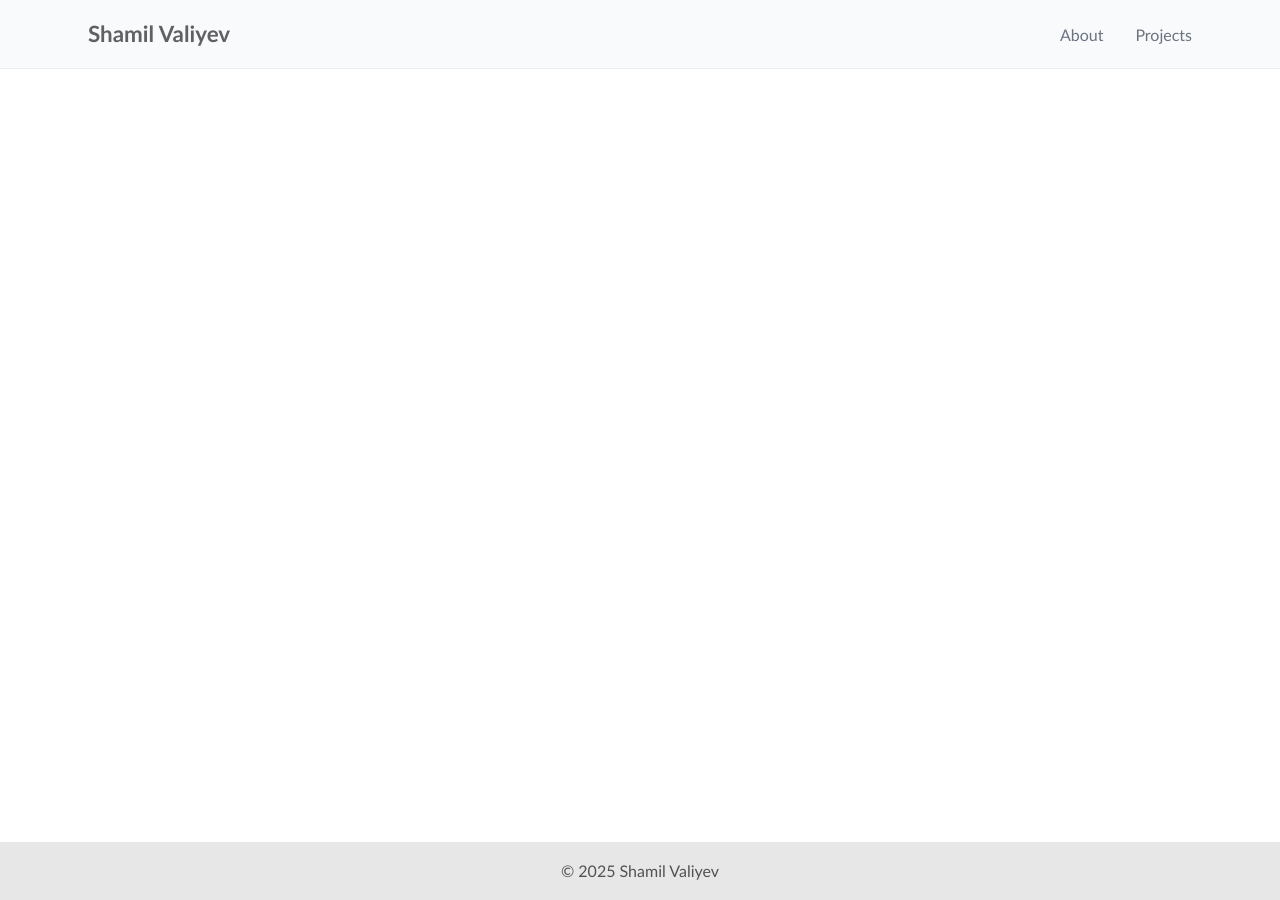
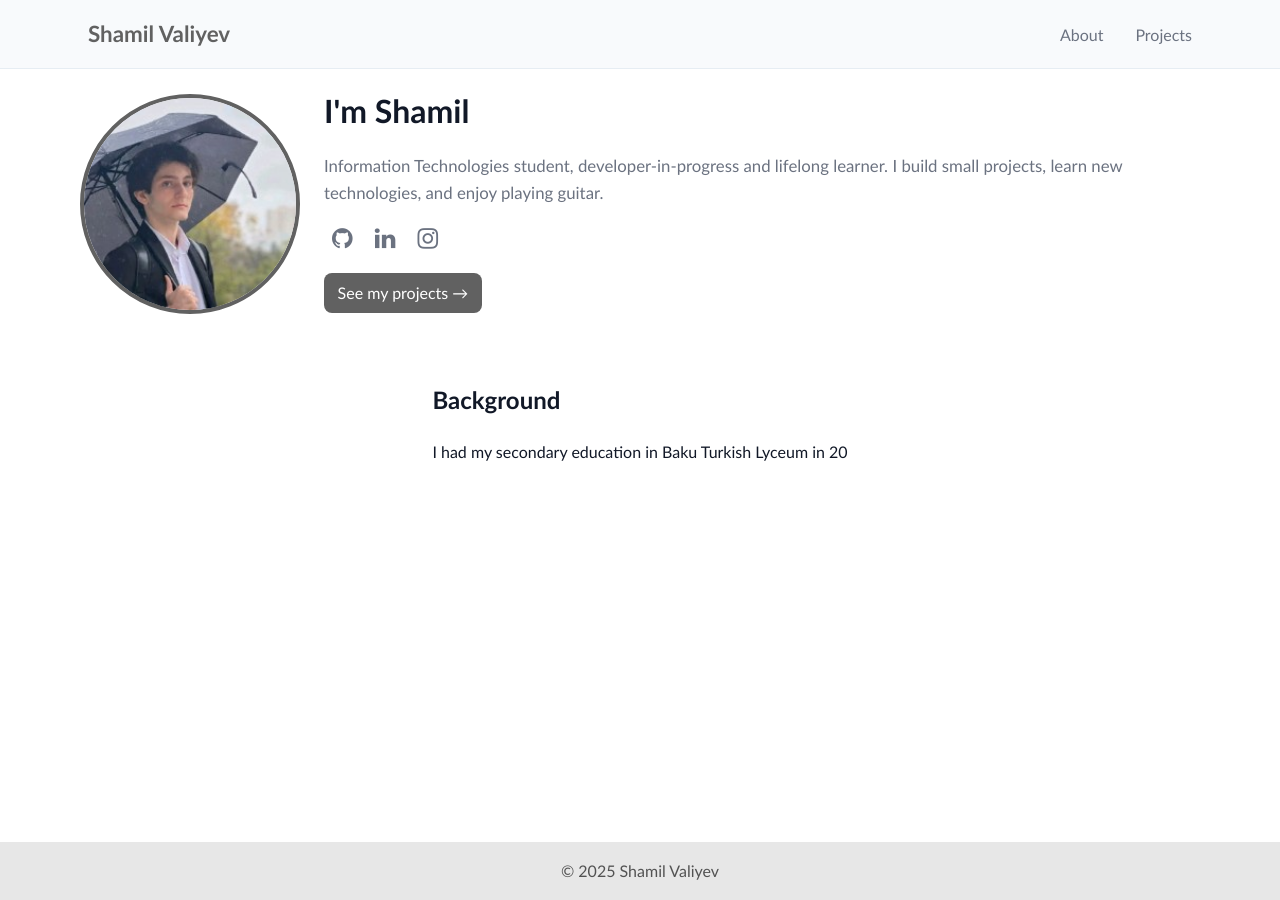
Before and after one commit to TheShamil35/theshamil35.github.io, a Jekyll site: the page built from about.html, in a window 1280 px wide. Built offline with Jekyll 4.4.1, drawn with Linux system fonts in a browser that asks for light colours.

Commit message:
about me and fixes

```diff
--- /dev/null
+++ b/about.html
@@ -0,0 +1,33 @@
+---
+layout: default
+title: About
+permalink: /about/
+---
+
+<section class="about-hero wrapper">
+	<div class="about-grid">
+		<div class="about-photo">
+			<img class="profile-photo" src="/assets/pfp.jpeg" alt="Profile photo">
+		</div>
+		<div class="about-intro">
+			<h1>I'm Shamil</h1>
+			<p class="lead">Information Technologies student, developer-in-progress and lifelong learner. I build small projects, learn new technologies, and enjoy playing guitar.</p>
+
+			<div class="social-links">
+				<a href="https://github.com/theshamil35" aria-label="GitHub"><i class="fa fa-github"></i></a>
+				<a href="https://www.linkedin.com/in/theshamil35" aria-label="LinkedIn"><i class="fa fa-linkedin"></i></a>
+				<a href="https://www.instagram.com/theshamil35" aria-label="Instagram"><i class="fa fa-instagram"></i></a>
+			</div>
+
+			<p><a class="cta" href="/projects/">See my projects →</a></p>
+		</div>
+	</div>
+</section>
+
+<section class="wrapper about-body">
+	<div class="about-section">
+		<h2>Background</h2>
+		<p>I had my secondary education in Baku Turkish Lyceum in 20</p>
+	</div>
+
+</section>
--- a/about.markdown
+++ /dev/null
@@ -1,5 +0,0 @@
----
-layout: default
-title: About
-permalink: /about/
----
--- a/assets/main.css
+++ b/assets/main.css
@@ -37,7 +37,7 @@
 
 * {
   box-sizing: border-box;
-  font-family:'Trebuchet MS', 'Lucida Sans Unicode', 'Lucida Grande', 'Lucida Sans', Arial, sans-serif, system-ui, -apple-system, 'Segoe UI', Roboto, 'Helvetica Neue', Arial;
+  font-family: 'Trebuchet MS', 'Lucida Sans Unicode', 'Lucida Grande', 'Lucida Sans', Arial, sans-serif, system-ui, -apple-system, 'Segoe UI', Roboto, 'Helvetica Neue', Arial;
 }
 
 html,
@@ -57,6 +57,7 @@ body {
   min-height: 100vh;
 
 }
+
 .wrapper {
   margin: 0 auto;
   padding: 1rem;
@@ -79,6 +80,13 @@ body {
   display: flex;
   align-items: center;
   justify-content: space-between;
+}
+
+.site-body {
+  flex: 1;
+  display: flex;
+  flex-direction: column;
+  align-items: center;
 }
 
 .site-brand {
@@ -120,15 +128,18 @@ body {
 
 .profile h3 {
   margin: 0.5rem 0 0.25rem 0;
+  transition: transform 0.3s ease;
+
 }
 
-.profile-photo{
+.profile-photo {
   width: 200px;
   height: 200px;
   border-radius: 50%;
   object-fit: cover;
   border: 4px solid var(--accent);
 }
+
 
 .social-links {
   font-size: 1.5rem;
@@ -140,15 +151,18 @@ body {
   color: var(--muted);
   text-decoration: none;
 }
-.social-links img{
+
+.social-links img {
   width: 1.5rem;
   height: 1.5rem;
 }
 
-.svg-icon {
-    width: 1.5rem;
-    height: 1.5rem;
-    fill: #414141;
+.profile-about {
+
+  max-width: 700px;
+  font-size: 20px;
+  text-align: justify;
+  color: var(--accent);
 }
 
 /* Footer */
@@ -162,6 +176,7 @@ body {
 .footer-inner {
   display: flex;
 }
+
 .footer-credit p {
   margin: 0;
   padding: 0;
@@ -176,6 +191,7 @@ body {
   .wrapper {
     padding: 1rem
   }
+
   .header-inner {
     flex-direction: column;
     align-items: center;
@@ -185,3 +201,96 @@ body {
     gap: 0.5rem
   }
 }
+
+
+@keyframes move {
+  0% {}
+}
+
+/* About page specific styles */
+.about-grid {
+  display: grid;
+  grid-template-columns: 220px 1fr;
+  gap: 1.5rem;
+  align-items: center
+}
+
+.about-photo .profile-photo {
+  width: 220px;
+  height: 220px;
+  border-radius: 14px;
+  border-radius: 50%;
+  border: 4px solid var(--accent)
+}
+
+.about-intro h1 {
+  margin: 0 0 0.5rem;
+  font-size: 2rem
+}
+
+.lead {
+  color: var(--muted);
+  font-size: 1.05rem;
+  margin-bottom: 0.75rem
+}
+
+.skills {
+  display: flex;
+  flex-wrap: wrap;
+  gap: 0.5rem
+}
+
+.skill {
+  background: #f1f5f9;
+  border: 1px solid #e6eef8;
+  padding: 0.35rem 0.6rem;
+  border-radius: 999px;
+  font-size: 0.9rem;
+  color: var(--accent)
+}
+
+.timeline {
+  list-style: none;
+  padding: 0;
+  margin: 0
+}
+
+.timeline li {
+  padding: 0.75rem 0;
+  border-bottom: 1px dashed #eef4fb
+}
+
+.timeline .muted {
+  color: var(--muted);
+  font-size: 0.9rem
+}
+
+.contact-me a {
+  color: var(--accent);
+  font-weight: 600
+}
+
+.cta {
+  display: inline-block;
+  background: var(--accent);
+  color: #fff;
+  padding: 0.45rem 0.85rem;
+  border-radius: 8px;
+  text-decoration: none
+}
+
+.cta:hover {
+  opacity: 0.95
+}
+
+@media (max-width:800px) {
+  .about-grid {
+    grid-template-columns: 1fr;
+    grid-template-rows: auto
+  }
+
+  .about-photo {
+    display: flex;
+    justify-content: center
+  }
+}
--- a/index.html
+++ b/index.html
@@ -8,7 +8,7 @@ title: Home
 
 
 <div class="profile">
-    <img class="profile-photo" src="https://media.licdn.com/dms/image/v2/D5603AQEcX4PcF8sqIA/profile-displayphoto-crop_800_800/B56Zo.m6c1JQAI-/0/1761986981587?e=1765411200&v=beta&t=wRsSJxR9f8ENtN_vPvbkat4iu4wd_SVTMgDJ-XjXga0">
+    <img class="profile-photo" src="/assets/pfp.jpeg">
     <h3>Information Technologies Student</h3>
     <div class="social-links">
         <a href="https://www.instagram.com/theshamil35" target="_blank" rel="noopener noreferrer" title="Instagram" aria-label="Instagram">
@@ -25,3 +25,6 @@ title: Home
         </a>
     </div>
 </div>
+<div class="profile-about">
+    <p><a style="font-weight: bold;">Hello! I'm Shamil,</a> an Information Technologies student with a passion for coding and technology. Welcome to my personal website where I share my projects and interests. Feel free to explore and connect with me on social media!</p>
+</div>
--- a/scripts/main.js
+++ b/scripts/main.js
@@ -1,9 +1,5 @@
-document.addEventListener("mousemove", (e) => {
-  const x = (e.clientX / window.innerWidth - 0.5) * 2;
-  const y = (e.clientY / window.innerHeight - 0.5) * 2;
-
-  document.querySelectorAll(".bg").forEach(layer => {
-    const speed = layer.dataset.speed;
-    layer.style.transform = `translate(${x * speed * 30}px, ${y * speed * 30}px)`;
-  });
-});
+window.onload = function() {
+    document.querySelector('.profile').style = `
+      transform: translateY(0);
+    `
+  }
```
Also changed, not shown: assets/pfp.jpeg (added).
